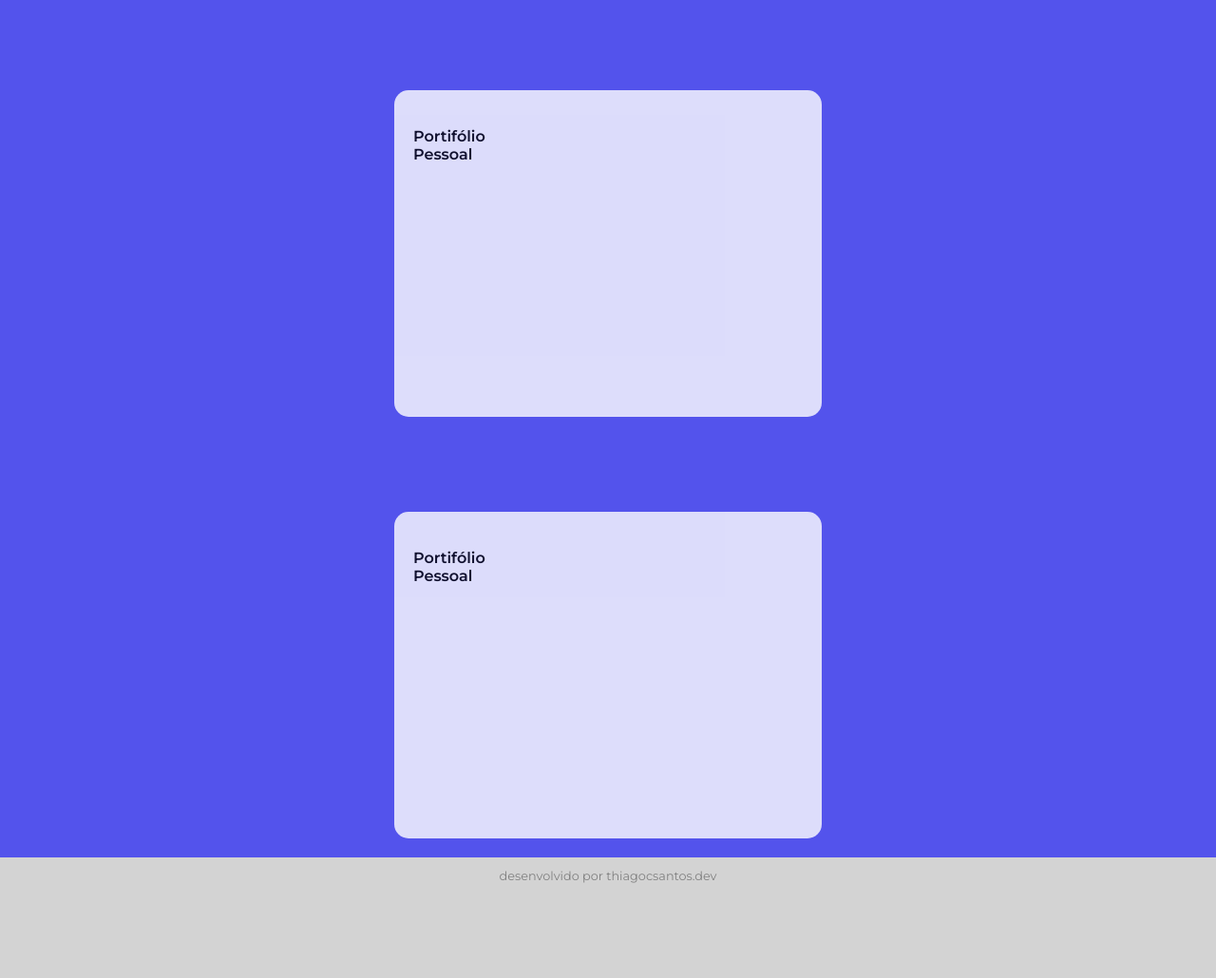
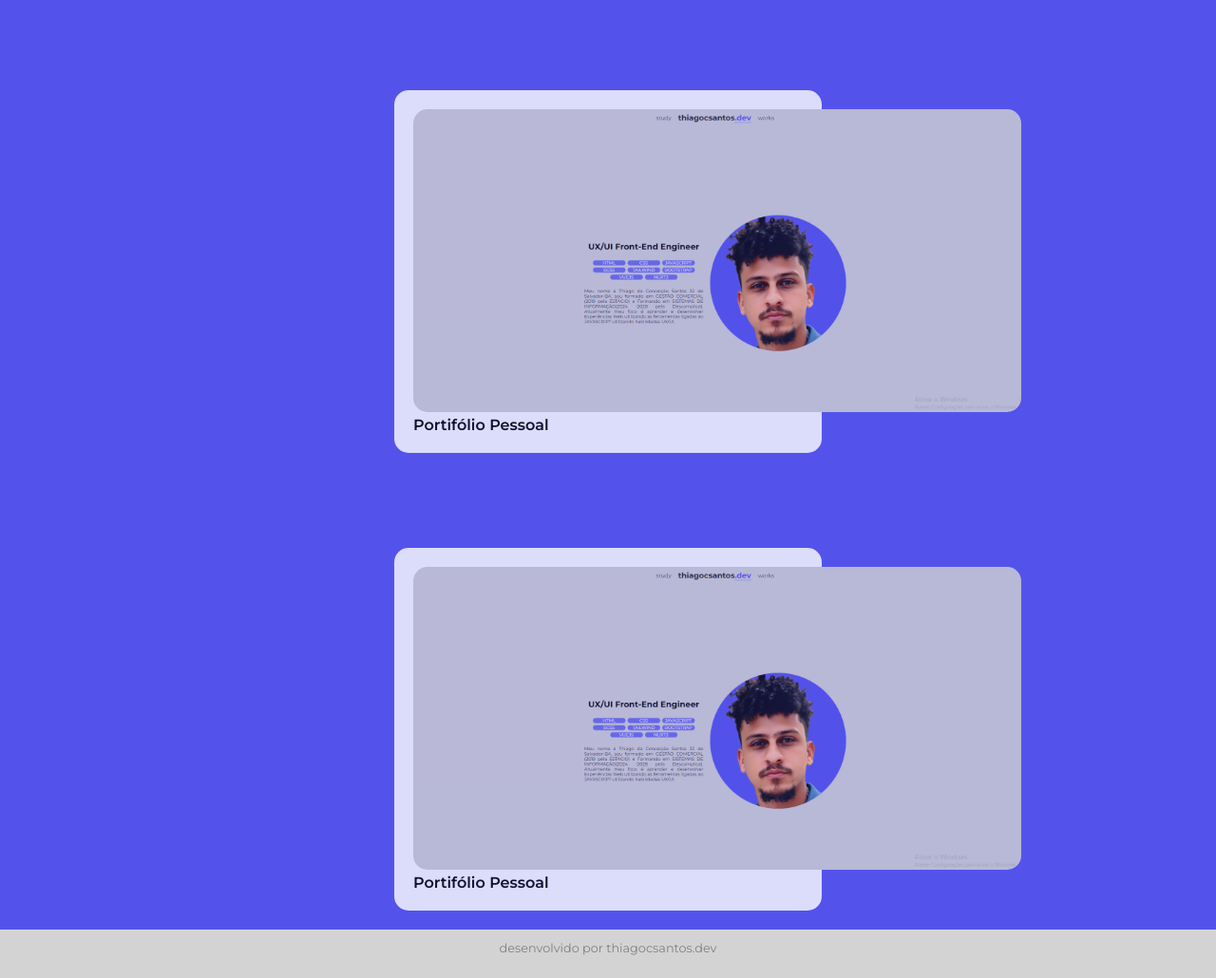
Before and after one commit to thiagocsantosdev/csantosdev, a plain HTML site: page index.html in a window 1280 px wide. Shown: the part 896-1926 px from the top of the page at 95% size. Before the commit the page ends 1826 px from the top, so only its background shows below. Drawn offline with Linux system fonts and the light colour scheme; the site is published under a folder, as on GitHub Pages, so addresses that start at the root find nothing.

Commit message:
Update index.html

```diff
--- a/index.html
+++ b/index.html
@@ -52,7 +52,7 @@
 
             <div class="project-item">
                 <div>
-                    <img src="/assets/images/frontporti.png" alt="">
+                    <img src="assets/images/frontporti.png" alt="">
                 <p class="item-content-title">Portifólio Pessoal</p>
                 </div>
 
@@ -74,7 +74,7 @@
 
             <div class="project-item">
                 <div>
-                    <img src="/assets/images/frontporti.png" alt="">
+                    <img src="assets/images/frontporti.png" alt="">
                 <p class="item-content-title">Portifólio Pessoal</p>
                 </div>
 
```
